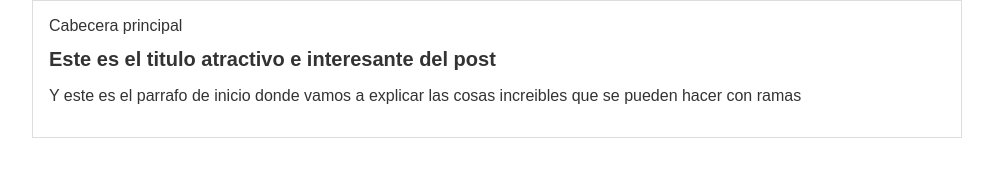
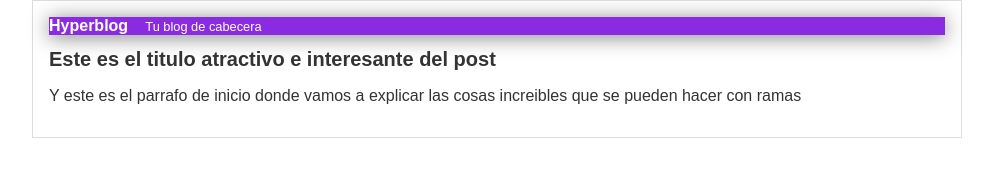
Before and after one commit to monroyluis/files, a plain HTML site: page index.html in a window 1280 px wide. Shown: the whole page, without its empty margins (143-1136 px from the left). Drawn offline with Linux system fonts and the light colour scheme.

Commit message:
Cabecera completa

```diff
--- a/index.html
+++ b/index.html
@@ -9,7 +9,8 @@
 </head>
 <body>
     <div id="container">
-         <div id="cabecera">Cabecera principal
+         <div id="cabecera">Hyperblog
+            <span id="tagline">Tu blog de cabecera</span>
          </div>
          <div id="post">
         <h1>Este es el titulo atractivo e interesante del post</h1>
--- a/styles.css
+++ b/styles.css
@@ -5,6 +5,22 @@ body{
     font-family:arial;
     font-size:16px;
     margin:0;padding:0
+}
+
+#cabecera{
+    background: blueviolet;
+    box-shadow: 0px 2px 20px 0px rgba(0,0,0,0.5);
+    color: white;
+    font-weight: bold;
+    margin: 0;
+    padding: 0,5em;
+}
+
+#cabecera #tagline{
+    padding: 0 0 0 1em;
+    font-weight: normal;
+    font-size: 0.8em;
+
 }
 
 #container{
```
